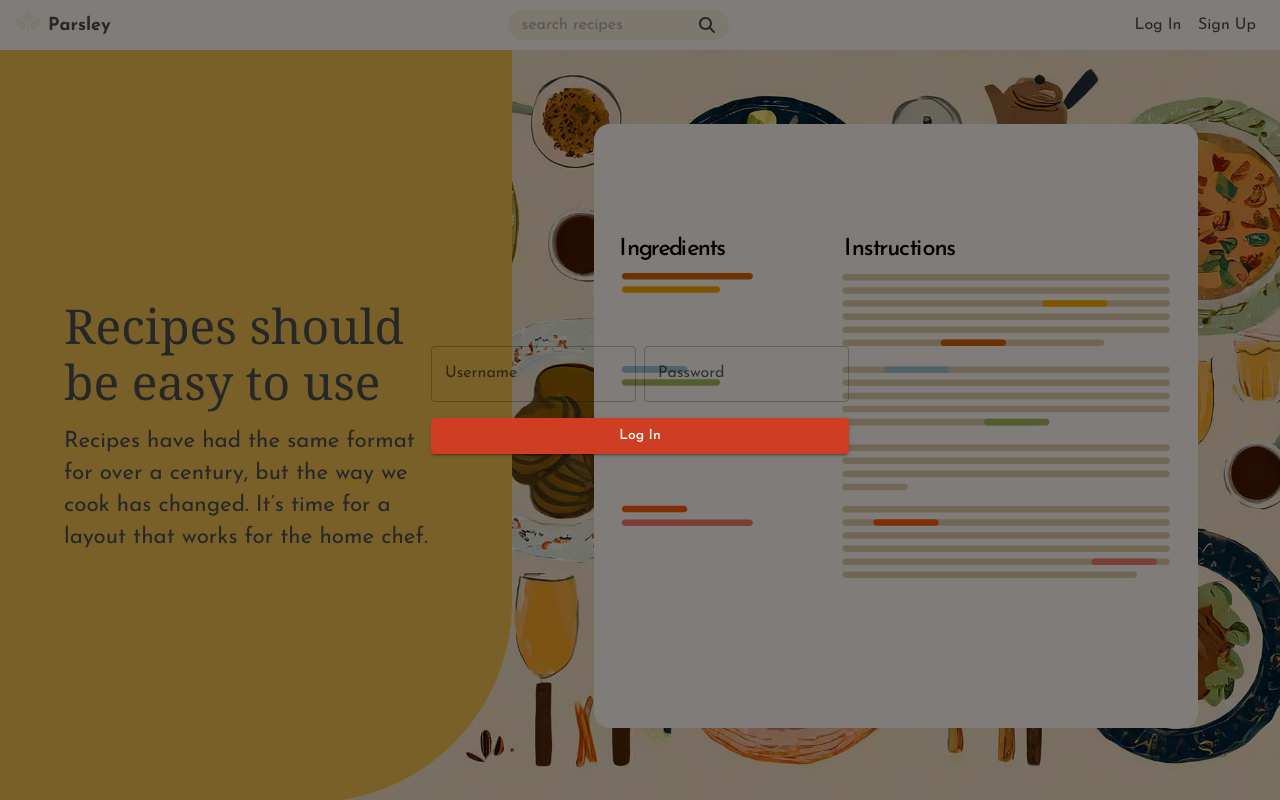
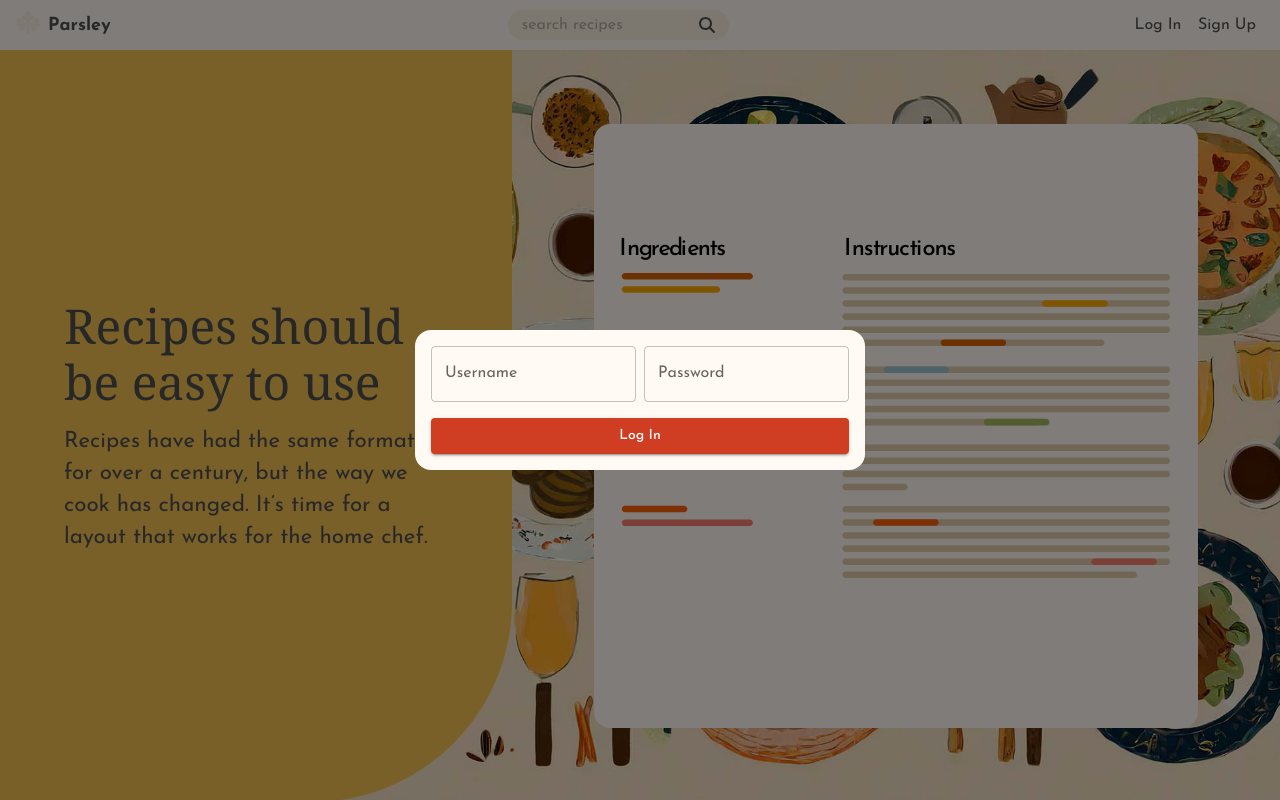
Before and after one commit to StuFleisher/Parsley-Frontend, a React (Create React App) app: page / in a window 1280 px wide. Both pictures are taken after a click on the button "Log In". Shown: the top 800 px of the page. Built offline with nearby package versions, Linux system fonts and the light colour scheme; no server answers; a web font is replaced by a local one.

Commit message:
Refactored modals into separate component

```diff
--- /dev/null
+++ b/src/components/ui/ModalButton.scss
@@ -0,0 +1,7 @@
+@import '../../styles/_colors.scss';
+
+.Modal-contents {
+    background-color: $bright-white;
+    border-radius: 1rem;
+    padding:1rem;
+}
--- /dev/null
+++ b/src/components/ui/ModalButton.tsx
@@ -0,0 +1,47 @@
+import React, { ReactNode, useState } from "react";
+import { Box, Modal, Button } from "@mui/material";
+import './ModalButton.scss';
+
+type props = {
+    children: ReactNode;
+    component: ReactNode;
+    onClick?: Function;
+    removeBackground?: boolean;
+};
+
+function ModalButton({ children, component, onClick, removeBackground = false }: props) {
+
+    const [open, setOpen] = useState(false);
+
+    function handleClick(e: React.MouseEvent<HTMLDivElement, MouseEvent>) {
+        e.preventDefault();
+        e.stopPropagation();
+        setOpen(true);
+        if (onClick) onClick();
+    }
+
+    function closeModal() {
+        setOpen(false);
+    }
+
+    return (
+        <>
+            <Modal
+                open={open}
+                onClose={closeModal}
+                className="loginModal"
+            >
+                <Box className={removeBackground ? "" : "Modal-contents"}>
+                    {children}
+                </Box>
+            </Modal>
+            <Box
+                onClick={handleClick}
+            >
+                {component}
+            </Box>
+        </>
+    );
+}
+
+export default ModalButton;
--- a/src/components/ui/NavBar.tsx
+++ b/src/components/ui/NavBar.tsx
@@ -10,8 +10,6 @@ import { FontAwesomeIcon } from "@fortawesome/react-fontawesome";
 import { faUtensils, faUser, faPlusCircle } from "@fortawesome/free-solid-svg-icons";
 
 //MUI Components
-import { useTheme } from "@mui/material";
-import useMediaQuery from "@mui/material/useMediaQuery";
 import AppBar from "@mui/material/AppBar";
 import Typography from "@mui/material/Typography";
 import Tooltip from "@mui/material/Tooltip";
@@ -23,8 +21,8 @@ import Menu from "@mui/material/Menu";
 import MenuItem from "@mui/material/MenuItem";
 import Divider from "@mui/material/Divider";
 import Link from "@mui/material/Link";
-import Modal from "@mui/material/Modal";
 import LoginForm from "../userAuth/loginForm";
+import ModalButton from "./ModalButton";
 
 
 const PARSLEY_ICON = (
@@ -41,13 +39,8 @@ function NavBar({ login }: props) {
 
     const { username } = useContext(userContext);
     const [anchorEl, setAnchorEl] = useState<null | HTMLElement>(null);
-
-    const theme = useTheme();
-    const isSmallScreen = useMediaQuery(theme.breakpoints.down('sm'));
-
     let isOpen = Boolean(anchorEl);
 
-    const [showLoginModal, setShowLoginModal] = useState(false);
 
 
     //Dropdown Menu functions
@@ -58,24 +51,18 @@ function NavBar({ login }: props) {
         setAnchorEl(null);
     }
 
-    //Login modal
-    function closeModal() {
-        setShowLoginModal(false);
-    }
-
-
+    //JSX to render when a user is not logged in
     const anonLinkSection = (
         <>
             <Stack direction="row" spacing={0} className="NavBar-links">
                 <Link
                     underline="hover"
                 >
-                    <Button
-                        color={'brightWhite'}
-                        onClick={() => { setShowLoginModal(true); }}
+                    <ModalButton
+                        component={<Button>Log In</Button>}
                     >
-                        Log In
-                    </Button>
+                        <LoginForm login={login} hideRegistrationLink></LoginForm>
+                    </ModalButton>
                 </Link>
                 <Link
                     component={RouterLink} to="/register"
@@ -86,8 +73,10 @@ function NavBar({ login }: props) {
                     </Button>
                 </Link>
             </Stack>
-        </>);
+        </>
+    );
 
+    //JSX to render when a user is logged in
     const userLinkSection = (
         <>
             <Stack direction="row" spacing={2} className="NavBar-links">
@@ -107,9 +96,9 @@ function NavBar({ login }: props) {
                 >
                     <Tooltip title="Recipes">
 
-                    <IconButton>
-                        <FontAwesomeIcon icon={faUtensils} />
-                    </IconButton>
+                        <IconButton>
+                            <FontAwesomeIcon icon={faUtensils} />
+                        </IconButton>
                     </Tooltip>
 
                 </Link>
@@ -156,19 +145,10 @@ function NavBar({ login }: props) {
         </>
     );
 
+
+
     return (
         <>
-            <Modal
-                open={showLoginModal}
-                onClose={closeModal}
-                className="loginModal"
-            >
-                {<Box bgcolor="bright-white">
-                    <LoginForm login={login} hideRegistrationLink></LoginForm>
-                </Box>
-                }
-            </Modal>
-
             <AppBar position="static" elevation={0}>
                 <Stack className="NavBar">
                     <Stack direction="row" className="NavBar-home">
```
